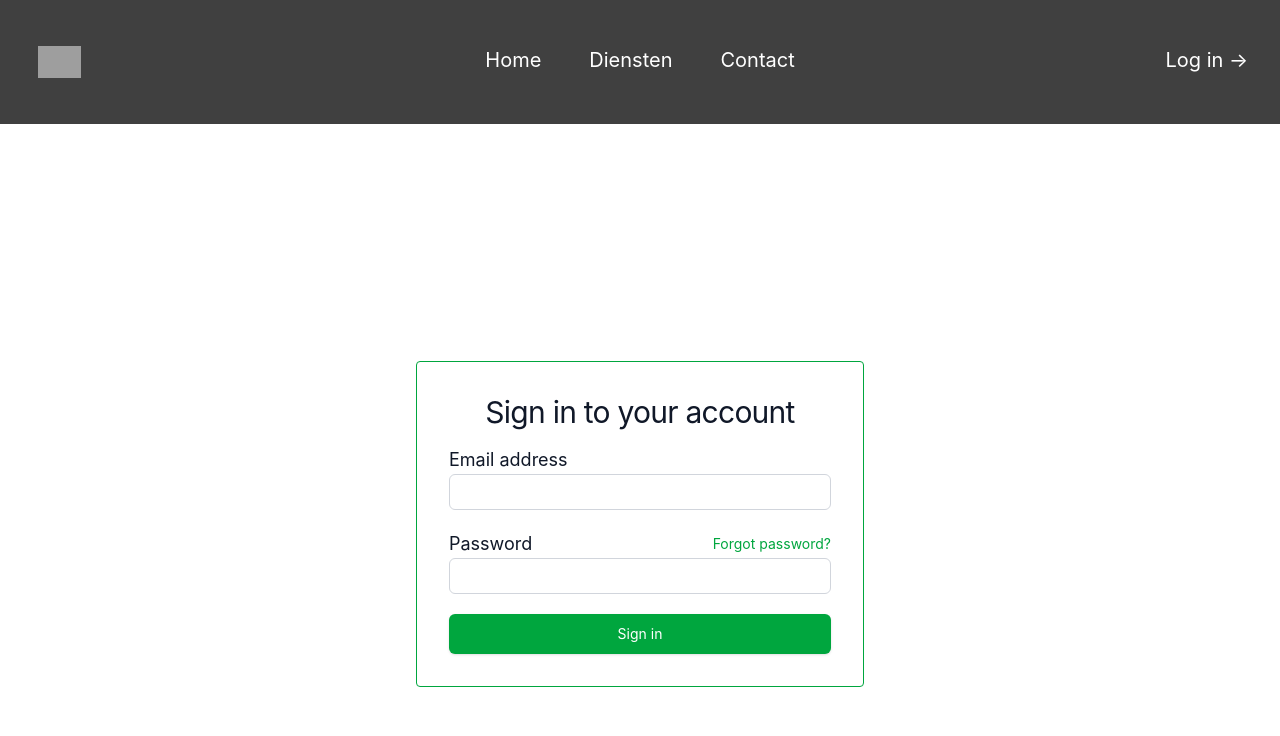
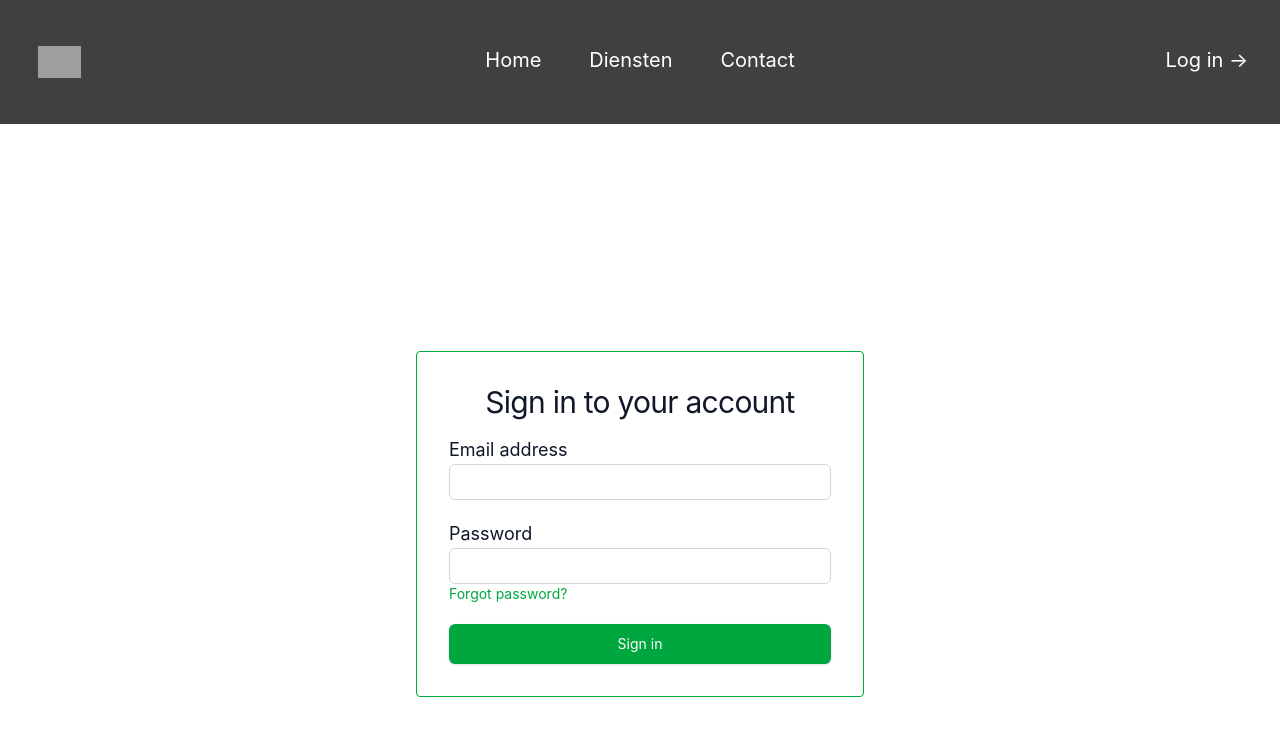
Before and after one commit to MyrtheRosa/Casus_2, a Vue app in the folder VueADW/: page /Login in a window 1280 px wide. Shown: the top 736 px of the page. Built offline with nearby package versions, Linux system fonts and the light colour scheme; grey boxes are pictures that could not be loaded.

Commit message:
Update LoginPage.vue

```diff
--- a/VueADW/src/pages/LoginPage.vue
+++ b/VueADW/src/pages/LoginPage.vue
@@ -37,20 +37,20 @@
                   <label for="password" class="block text-lg leading-7 font-medium text-gray-900">
                     Password
                   </label>
-                  <div class="text-sm">
-                    <a href="#" class="font-semibold text-green-600 hover:text-green-500">
-                      Forgot password?
-                    </a>
-                  </div>
                 </div>
                 <div class="mt-3">
-                  <input
+                    <input
                     type="password"
                     name="password"
                     id="password"
                     required
                     class="block w-full rounded-md bg-white px-3 py-1.5 text-base text-gray-900 outline-1 -outline-offset-1 outline-gray-300 placeholder:text-gray-400 focus:outline-2 focus:-outline-offset-2 focus:outline-green-600 sm:text-sm leading-6"
-                  />
+                    />
+                </div>
+                <div class="text-sm">
+                  <a href="#" class="font-semibold gap-2 text-green-600 hover:text-green-500">
+                    Forgot password?
+                  </a>
                 </div>
               </div>
 
```
